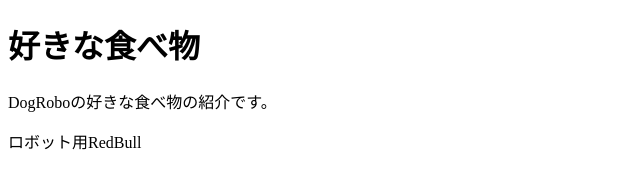
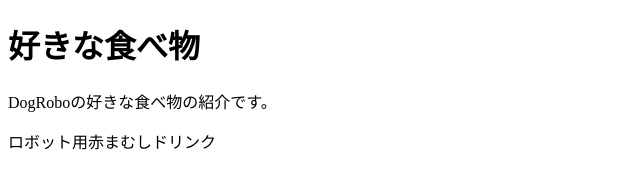
Before and after one commit to haidoro/vue_component2, a plain HTML site: page index.html in a window 1280 px wide. Shown: the full height of the page, 0-640 px from the left. Drawn offline with nearby package versions, Linux system fonts and the light colour scheme.

Commit message:
一部修正

```diff
--- a/index.html
+++ b/index.html
@@ -8,7 +8,7 @@
 <div id="app">
 <best-food-title></best-food-title>
 <best-food-description></best-food-description>
-<best-food v-bind:food-name='name'></best-food>
+<best-food-item v-bind:food-name='name'></best-food-item>
 </div>
 <script src="https://cdn.jsdelivr.net/npm/vue@2.5.17/dist/vue.js"></script>
 <script src="main.js"></script>
--- a/main.js
+++ b/main.js
@@ -4,7 +4,7 @@ Vue.component('best-food-title', {
 Vue.component('best-food-description', {
 	template: '<p>DogRoboの好きな食べ物の紹介です。</p>'
 })
-Vue.component('best-food', {
+Vue.component('best-food-item', {
 	props:{
 		foodName:{
 			type:String,
@@ -16,6 +16,6 @@ Vue.component('best-food', {
 var app = new Vue({
 	el:'#app',
 	data: {
-	    name: 'ロボット用RedBull'
+	    name: 'ロボット用赤まむしドリンク'
 	}
 })
```
